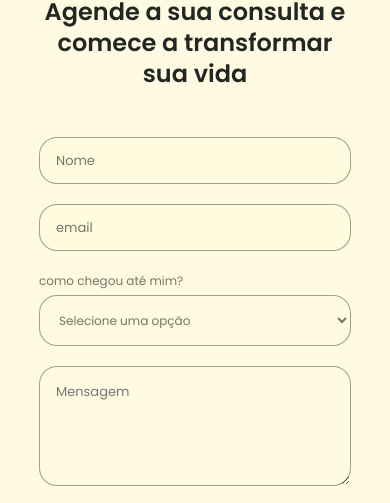
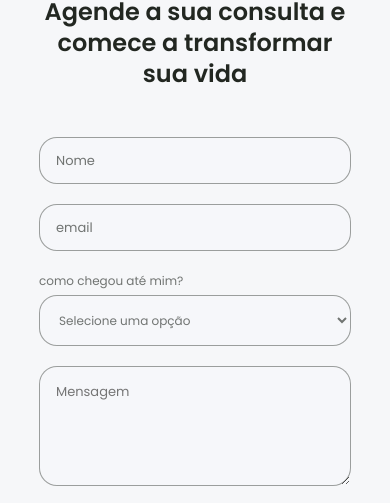
Before and after one commit to marcos29nt/nivos-clinica, a plain HTML site: page index.html in a window 390 px wide. Shown: the part 5409-5912 px from the top of the page. Drawn offline with Linux system fonts and the light colour scheme; a web font is replaced by a local one.

Commit message:
cor input

```diff
--- a/assets/styles/style.css
+++ b/assets/styles/style.css
@@ -18,7 +18,7 @@
 
 body,
 html {
-  background-color: rgba(255, 251, 223, 0.675);
+  background-color: #f6f7fae2;
   overflow-x: hidden;
   scroll-behavior: smooth;
 }
@@ -551,6 +551,7 @@ button > a {
   input,
   textarea:focus {
     outline: none;
+    background-color: #f6f7fae2;
   }
 
   input::placeholder {
@@ -575,7 +576,7 @@ button > a {
     font-family: "Poppins-Regular", sans-serif;
     font-size: 12px;
     color: rgba(34, 39, 33, 0.628);
-    background-color: rgba(255, 251, 223, 0.675);
+    background-color: #f6f7fae2;
   }
 
   select {
@@ -602,7 +603,7 @@ button > a {
     font-family: "Poppins-Regular", sans-serif;
     font-size: 13px;
     color: var(--text-color);
-    background-color: rgba(255, 251, 223, 0.675);
+    background-color: #f6f7fae2;
   }
 
   #submit {
```
